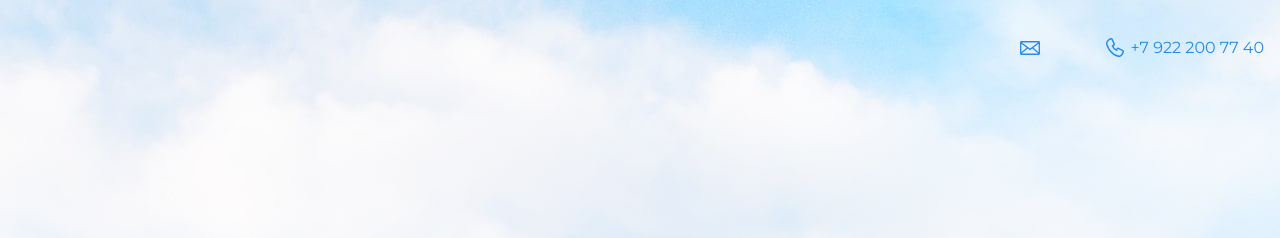
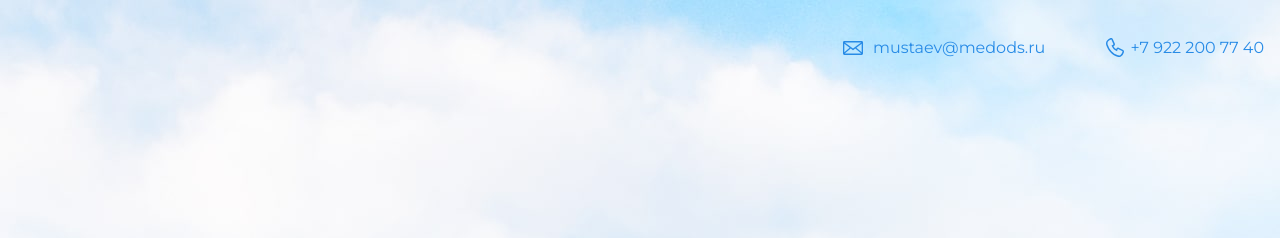
Before and after one commit to Cot-Enot/mytestsite, a plain HTML site: page index.html in a window 1280 px wide. Shown: the top 238 px of the page. Drawn offline with nearby package versions, Linux system fonts and the light colour scheme.

Commit message:
Update index.html

```diff
--- a/index.html
+++ b/index.html
@@ -10,7 +10,7 @@
   <body>
     <header class="page-header">
 	<div class="container">
-      	<a class="header-email" href="mailto:mustaev@medods.ru"mustaev@medods.ru</a>
+      	<a class="header-email" href="mailto:mustaev@medods.ru">mustaev@medods.ru</a>
 		<a class="header-phone" href="tel:+7922007740">+7 922 200 77 40</a>
 	</div>
     </header>
```
